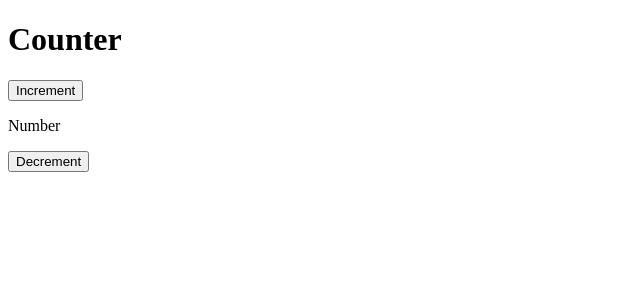
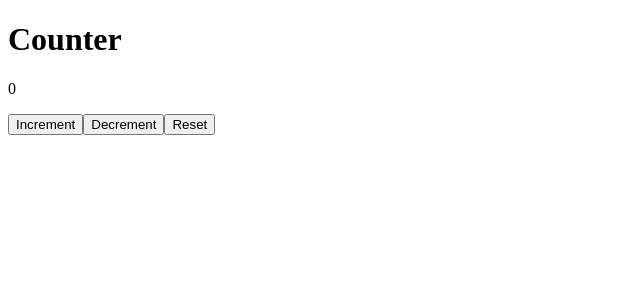
Before and after one commit to haideralfia/all_project, a React (Vite) app: page / in a window 1280 px wide. Shown: the top 300 px of the page, without its empty margins (0-640 px from the left). Built offline with nearby package versions, Linux system fonts and the light colour scheme.

Commit message:
Third Commit

```diff
--- a/src/components/Counter.jsx
+++ b/src/components/Counter.jsx
@@ -1,13 +1,54 @@
-import React from 'react';
+import React, { useState } from 'react';
 
 const Counter = () => {
+  const [number, setNumber] = useState(0);
+
+  const increment = () => {
+    setNumber(number + 1);
+  };
+  const decrement = () => {
+    setNumber(number - 1);
+  };
+  const reset = () => {
+    setNumber(0);
+  };
+
+  //fuction to turn count green for positive and red for negative
+  const countColor = () => {
+    if (number > 0) {
+      return 'green';
+    } else if (number < 0) {
+      return 'red';
+    }
+    return 'black';
+  };
+
   return (
     <>
       <h1>Counter</h1>
       <div>
-        <button>Increment</button>
-        <p>Number</p>
-        <button>Decrement</button>
+        <p style={{ color: countColor() }}>{number}</p>
+        <button
+          onClick={() => {
+            increment();
+          }}
+        >
+          Increment
+        </button>
+        <button
+          onClick={() => {
+            decrement();
+          }}
+        >
+          Decrement
+        </button>
+        <button
+          onClick={() => {
+            reset();
+          }}
+        >
+          Reset
+        </button>
       </div>
     </>
   );
```
